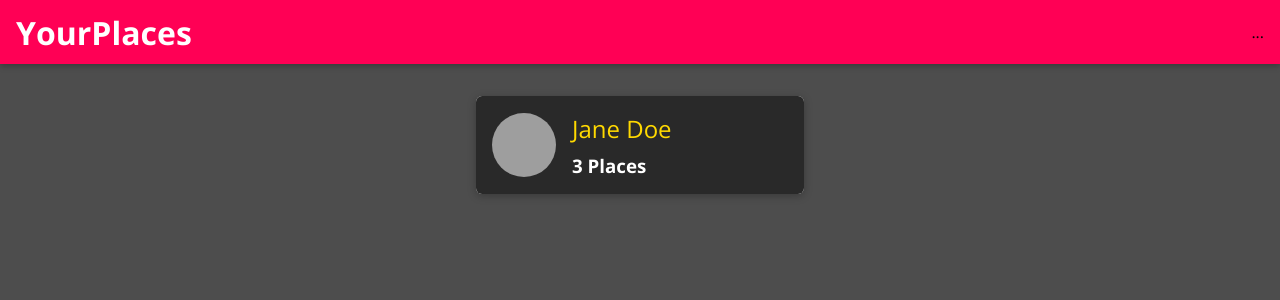
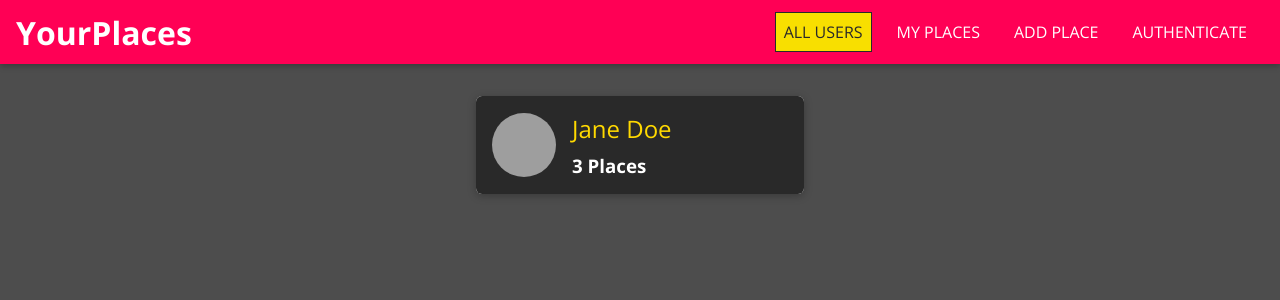
Before and after one commit to Elybourland/mern, a React (Create React App) app: page / in a window 1280 px wide. Shown: the top 300 px of the page. Built offline with nearby package versions, Linux system fonts and the light colour scheme; grey boxes are pictures that could not be loaded.

Commit message:
adding navlinks

```diff
--- a/src/shared/components/Navigation/MainNavigation.js
+++ b/src/shared/components/Navigation/MainNavigation.js
@@ -2,6 +2,7 @@
 import { Link } from "react-router-dom";
 
 import MainHeader from "./MainHeader";
+import NavLinks from "./NavLinks";
 import './MainNavigation.css';
 
 const MainNavigation = props => {
@@ -15,7 +16,7 @@
       <Link to="/">YourPlaces</Link>
     </h1>
     <nav>
-      ...
+      <NavLinks />
     </nav>
   </MainHeader>
 };
--- a/src/shared/components/Navigation/NavLinks.css
+++ b/src/shared/components/Navigation/NavLinks.css
@@ -0,0 +1,76 @@
+.nav-links {
+  list-style: none;
+  margin: 0;
+  padding: 0;
+  width: 100%;
+  height: 100%;
+  display: flex;
+  flex-direction: column;
+  justify-content: center;
+  align-items: center;
+}
+
+.nav-links li {
+  margin: 1rem;
+}
+
+.nav-links a {
+  border: 1px solid transparent;
+  color: #292929;
+  text-decoration: none;
+  padding: 0.5rem;
+}
+
+.nav-links a:hover,
+.nav-links a:active,
+.nav-links a.active {
+  background: #f8df00;
+  border-color: #292929;
+  color: #292929;
+}
+
+.nav-links button {
+  cursor: pointer;
+  border: 1px solid #292929;
+  color: #292929;
+  background: transparent;
+  padding: 0.5rem;
+  font: inherit;
+}
+
+.nav-links button:focus {
+  outline: none;
+}
+
+.nav-links button:hover,
+.nav-links button:active {
+  background: #292929;
+  color: white;
+}
+
+@media (min-width: 768px) {
+  .nav-links {
+    flex-direction: row;
+  }
+
+  .nav-links li {
+    margin: 0 0.5rem;
+  }
+
+  .nav-links a {
+    color: white;
+    text-decoration: none;
+  }
+
+  .nav-links button {
+    border: 1px solid white;
+    color: white;
+    background: transparent;
+  }
+
+  .nav-links button:hover,
+  .nav-links button:active {
+    background: #f8df00;
+    color: #292929;
+  }
+}
--- a/src/shared/components/Navigation/NavLinks.js
+++ b/src/shared/components/Navigation/NavLinks.js
@@ -0,0 +1,23 @@
+import React from "react";
+import { NavLink } from 'react-router-dom';
+
+import './NavLinks.css';
+
+const NavLinks = props => {
+  return <ul className="nav-links">
+    <li>
+      <NavLink to="/" exact>ALL USERS</NavLink>
+    </li>
+    <li>
+      <NavLink to="/u1/places">MY PLACES</NavLink>
+    </li>
+    <li>
+      <NavLink to="/places/new">ADD PLACE</NavLink>
+    </li>
+    <li>
+      <NavLink to="/auth">AUTHENTICATE</NavLink>
+    </li>
+  </ul>
+};
+
+export default NavLinks;
```
